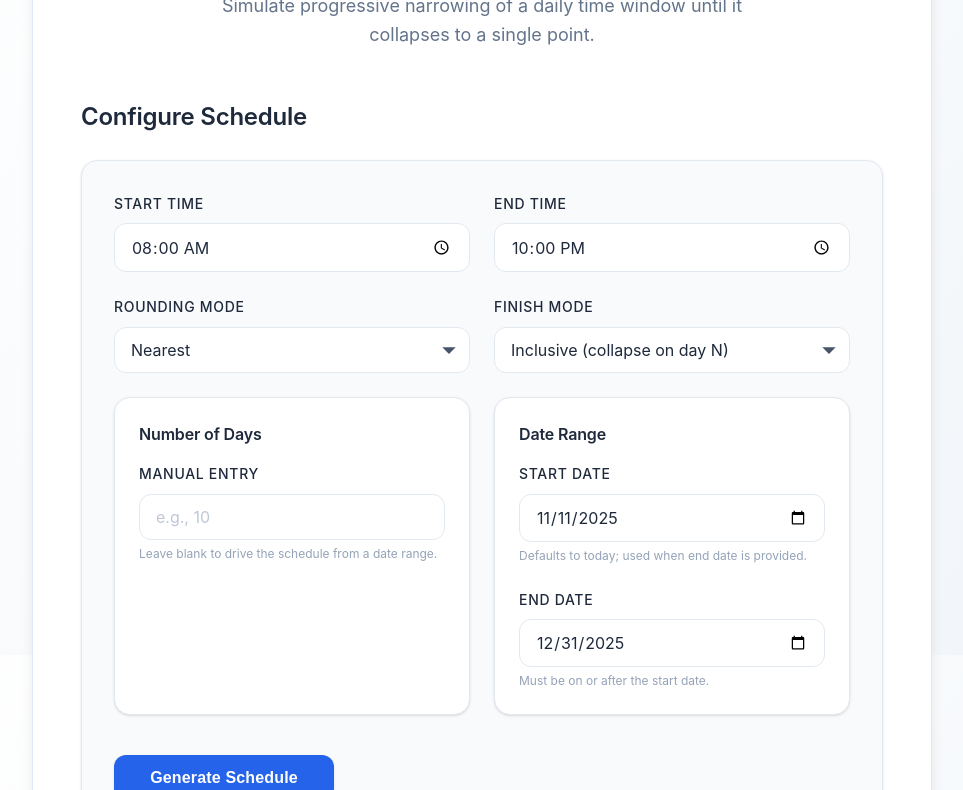
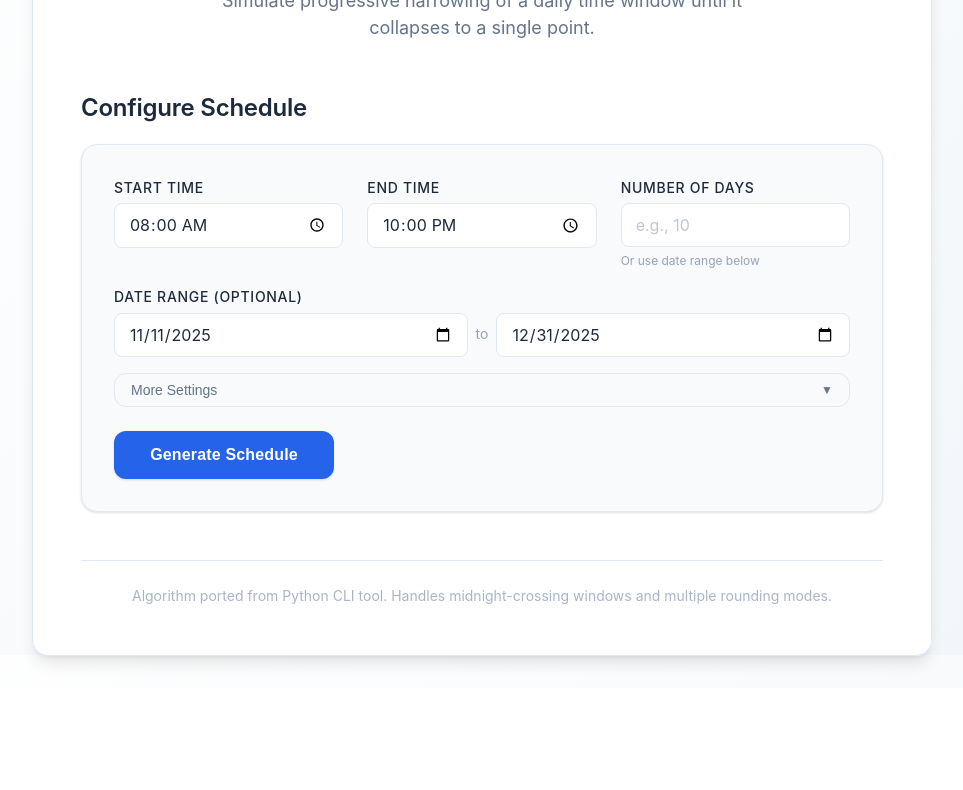
Before and after one commit to kduszynski/bad-habit-shrinker, a plain HTML site: page index.html in a window 1280 px wide. Shown: the part 145-935 px from the top of the page, without its empty margins (158-1121 px from the left). After the commit the page ends 833 px from the top, so only its background shows below. Drawn offline with Linux system fonts and the light colour scheme.

Commit message:
UI simplified

```diff
--- a/index.html
+++ b/index.html
@@ -18,7 +18,8 @@
             <section class="input-section">
                 <h2>Configure Schedule</h2>
                 <form id="shrinker-form" class="shrinker-form">
-                    <div class="form-grid">
+                    <!-- Essential Fields -->
+                    <div class="form-essential">
                         <div class="form-group">
                             <label for="start-time">Start Time</label>
                             <input type="time" id="start-time" value="08:00" required>
@@ -29,6 +30,30 @@
                             <input type="time" id="end-time" value="22:00" required>
                         </div>
 
+                        <div class="form-group">
+                            <label for="days">Number of Days</label>
+                            <input type="number" id="days" min="1" placeholder="e.g., 10">
+                            <span class="input-hint">Or use date range below</span>
+                        </div>
+                    </div>
+
+                    <!-- Date Range (Simplified) -->
+                    <div class="form-group date-range-simple">
+                        <label>Date Range (optional)</label>
+                        <div class="date-inputs">
+                            <input type="date" id="start-date" placeholder="Start date">
+                            <span class="date-separator">to</span>
+                            <input type="date" id="end-date" placeholder="End date">
+                        </div>
+                    </div>
+
+                    <!-- Advanced Settings (Collapsible) -->
+                    <div class="advanced-settings">
+                        <button type="button" id="toggle-settings" class="toggle-settings-btn" aria-expanded="false">
+                            <span class="toggle-text">More Settings</span>
+                            <span class="toggle-icon">▼</span>
+                        </button>
+                        <div id="advanced-settings-content" class="advanced-settings-content hidden">
                             <div class="form-group">
                                 <label for="rounding">Rounding Mode</label>
                                 <select id="rounding">
@@ -44,32 +69,6 @@
                                     <option value="inclusive">Inclusive (collapse on day N)</option>
                                     <option value="after-steps">After Steps (collapse after N days)</option>
                                 </select>
-                        </div>
-                    </div>
-
-                    <div class="duration-section">
-                        <div class="duration-card">
-                            <h3>Number of Days</h3>
-                            <div class="form-group">
-                                <label for="days">Manual Entry</label>
-                                <input type="number" id="days" min="1" placeholder="e.g., 10">
-                                <span class="input-hint">Leave blank to drive the schedule from a date range.</span>
-                            </div>
-                        </div>
-
-                        <div class="duration-card">
-                            <h3>Date Range</h3>
-                            <div class="date-range-grid">
-                                <div class="form-group">
-                                    <label for="start-date">Start Date</label>
-                                    <input type="date" id="start-date">
-                                    <span class="input-hint">Defaults to today; used when end date is provided.</span>
-                                </div>
-                                <div class="form-group">
-                                    <label for="end-date">End Date</label>
-                                    <input type="date" id="end-date">
-                                    <span class="input-hint">Must be on or after the start date.</span>
-                                </div>
                             </div>
                         </div>
                     </div>
--- a/script.js
+++ b/script.js
@@ -220,7 +220,44 @@ let currentScheduleData = null;
 /**
  * Initialize the application when DOM is loaded
  */
+// ============================================
+// Settings Toggle Handler
+// ============================================
+
+/**
+ * Initialize the advanced settings toggle functionality
+ */
+function initializeSettingsToggle() {
+    const toggleBtn = document.getElementById('toggle-settings');
+    const settingsContent = document.getElementById('advanced-settings-content');
+    const toggleIcon = toggleBtn?.querySelector('.toggle-icon');
+    const toggleText = toggleBtn?.querySelector('.toggle-text');
+
+    if (!toggleBtn || !settingsContent) return;
+
+    toggleBtn.addEventListener('click', function() {
+        const isExpanded = toggleBtn.getAttribute('aria-expanded') === 'true';
+        const newExpanded = !isExpanded;
+
+        toggleBtn.setAttribute('aria-expanded', newExpanded);
+        settingsContent.classList.toggle('hidden', !newExpanded);
+
+        if (toggleIcon) {
+            toggleIcon.textContent = newExpanded ? '▲' : '▼';
+        }
+        if (toggleText) {
+            toggleText.textContent = newExpanded ? 'Less Settings' : 'More Settings';
+        }
+    });
+}
+
+// ============================================
+// Main Application Initialization
+// ============================================
+
 document.addEventListener('DOMContentLoaded', function() {
+    // Initialize settings toggle
+    initializeSettingsToggle();
     const form = document.getElementById('shrinker-form');
     const startDateInput = document.getElementById('start-date');
     const endDateInput = document.getElementById('end-date');
--- a/styles.css
+++ b/styles.css
@@ -134,7 +134,7 @@ body {
     background: var(--bg-gradient);
     background-attachment: fixed;
     margin: 0;
-    padding: var(--space-xl);
+    padding: var(--space-md);
     min-height: 100vh;
     font-feature-settings: 'kern' 1, 'liga' 1;
     text-rendering: optimizeLegibility;
@@ -148,8 +148,8 @@ body {
     max-width: 900px;
     margin: 0 auto;
     background: var(--bg-card);
-    padding: var(--space-2xl);
-    border-radius: var(--radius-xl);
+    padding: var(--space-lg);
+    border-radius: var(--radius-lg);
     box-shadow: var(--shadow-lg);
     border: 1px solid var(--border-accent);
     backdrop-filter: var(--blur-sm);
@@ -175,7 +175,7 @@ header {
 }
 
 header h1 {
-    font-size: 2.5rem;
+    font-size: 1.75rem;
     font-weight: 700;
     margin-bottom: var(--space-sm);
     color: var(--primary);
@@ -185,9 +185,10 @@ header h1 {
 
 header p {
     color: var(--text-light);
-    font-size: 1.125rem;
+    font-size: 0.9375rem;
     max-width: 600px;
     margin: 0 auto;
+    line-height: 1.5;
 }
 
 main {
@@ -217,122 +218,129 @@ footer p {
 }
 
 .input-section h2 {
-    font-size: 1.5rem;
+    font-size: 1.25rem;
     font-weight: 600;
-    margin-bottom: var(--space-lg);
+    margin-bottom: var(--space-md);
     color: var(--text);
     letter-spacing: -0.01em;
 }
 
 .shrinker-form {
     background: var(--bg-secondary);
-    padding: var(--space-xl);
+    padding: var(--space-md);
     border-radius: var(--radius-lg);
     border: 1px solid var(--border);
     box-shadow: var(--shadow-sm);
     transition: all var(--transition-base);
-    position: relative;
-    overflow: hidden;
 }
 
-.shrinker-form::before {
-    content: '';
-    position: absolute;
-    top: 0;
-    left: 0;
-    width: 100%;
-    height: 2px;
-    background: var(--primary-gradient-alt);
-    opacity: 0;
-    transition: opacity var(--transition-base);
-}
-
-.shrinker-form:hover {
-    box-shadow: var(--shadow-md);
-    border-color: var(--border-accent);
-}
-
-.shrinker-form:hover::before {
-    opacity: 1;
-}
-
-/* Form Grid Layout */
-.form-grid {
-    display: grid;
-    grid-template-columns: repeat(auto-fit, minmax(280px, 1fr));
-    gap: var(--space-lg);
-    margin-bottom: var(--space-lg);
-}
-
-.duration-section {
-    display: grid;
-    grid-template-columns: repeat(auto-fit, minmax(260px, 1fr));
-    gap: var(--space-lg);
-    margin-bottom: var(--space-lg);
-}
-
-.duration-card {
-    background: var(--bg);
-    border: 1px solid var(--border);
-    border-radius: var(--radius-lg);
-    padding: var(--space-lg);
-    box-shadow: var(--shadow-sm);
+/* Essential Form Fields - Mobile First */
+.form-essential {
     display: flex;
     flex-direction: column;
     gap: var(--space-md);
-    transition: all var(--transition-base);
-    position: relative;
-    overflow: hidden;
+    margin-bottom: var(--space-md);
 }
 
-.duration-card::before {
-    content: '';
-    position: absolute;
-    top: 0;
-    left: 0;
-    width: 100%;
-    height: 3px;
-    background: var(--primary-gradient);
-    opacity: 0;
-    transition: opacity var(--transition-base);
-    box-shadow: 0 1px 3px rgba(37, 99, 235, 0.2);
+/* Date Range Simplified */
+.date-range-simple {
+    margin-bottom: var(--space-md);
 }
 
-.duration-card:hover {
-    transform: translateY(-1px);
-    box-shadow: var(--shadow-sm);
-    border-color: var(--border-hover);
-    background: var(--bg);
+.date-inputs {
+    display: flex;
+    align-items: center;
+    gap: var(--space-sm);
+    flex-wrap: wrap;
 }
 
-.duration-card:hover::before {
-    opacity: 1;
+.date-inputs input {
+    flex: 1;
+    min-width: 140px;
 }
 
-.duration-card h3 {
-    margin: 0;
-    font-size: 1rem;
-    font-weight: 600;
-    color: var(--text);
-    letter-spacing: -0.01em;
+.date-separator {
+    color: var(--text-muted);
+    font-size: 0.875rem;
+    white-space: nowrap;
 }
 
-.date-range-grid {
-    display: grid;
-    grid-template-columns: repeat(auto-fit, minmax(220px, 1fr));
-    gap: var(--space-lg);
+/* Advanced Settings Toggle */
+.advanced-settings {
+    margin-bottom: var(--space-md);
+}
+
+.toggle-settings-btn {
+    width: 100%;
+    background: transparent;
+    border: 1px solid var(--border);
+    border-radius: var(--radius-md);
+    padding: var(--space-sm) var(--space-md);
+    font-size: 0.875rem;
+    font-weight: 500;
+    color: var(--text-light);
+    cursor: pointer;
+    display: flex;
+    align-items: center;
+    justify-content: space-between;
+    transition: all var(--transition-base);
+    margin-bottom: var(--space-sm);
+}
+
+.toggle-settings-btn:hover {
+    background: var(--bg-hover);
+    border-color: var(--border-hover);
+    color: var(--text);
+}
+
+.toggle-settings-btn:focus {
+    outline: none;
+    border-color: var(--primary);
+    box-shadow: 0 0 0 3px var(--primary-focus);
+}
+
+.toggle-icon {
+    font-size: 0.75rem;
+    transition: transform var(--transition-base);
+    margin-left: var(--space-sm);
+}
+
+.advanced-settings-content {
+    padding: var(--space-md);
+    background: var(--bg);
+    border-radius: var(--radius-md);
+    border: 1px solid var(--border);
+    display: flex;
+    flex-direction: column;
+    gap: var(--space-md);
+    animation: slideDown 0.2s ease-out;
+}
+
+.advanced-settings-content.hidden {
+    display: none;
+}
+
+@keyframes slideDown {
+    from {
+        opacity: 0;
+        transform: translateY(-10px);
+    }
+    to {
+        opacity: 1;
+        transform: translateY(0);
+    }
 }
 
 /* Form Groups */
 .form-group {
     display: flex;
     flex-direction: column;
+    gap: var(--space-xs);
 }
 
 /* Labels */
 label {
     font-weight: 500;
-    margin-bottom: var(--space-sm);
     color: var(--text);
     font-size: 0.875rem;
     text-transform: uppercase;
@@ -340,7 +348,6 @@ label {
 }
 
 .input-hint {
-    margin-top: var(--space-xs);
     color: var(--text-muted);
     font-size: 0.75rem;
     text-transform: none;
@@ -349,9 +356,9 @@ label {
 
 /* Input Fields */
 input, select {
-    padding: 0.75rem 1rem;
-    border: 1.5px solid var(--border);
-    border-radius: var(--radius-md);
+    padding: 0.625rem 0.875rem;
+    border: 1px solid var(--border);
+    border-radius: var(--radius-sm);
     font-size: 1rem;
     font-family: inherit;
     background: var(--bg);
@@ -359,6 +366,7 @@ input, select {
     transition: all var(--transition-base);
     width: 100%;
     appearance: none;
+    min-height: 44px; /* Better touch target for mobile */
 }
 
 input::placeholder {
@@ -395,15 +403,15 @@ select {
     background: var(--primary);
     color: white;
     border: none;
-    padding: 0.875rem 2rem;
+    padding: 0.875rem 1.5rem;
     border-radius: var(--radius-md);
     font-weight: 600;
     font-size: 1rem;
     cursor: pointer;
     transition: all var(--transition-base);
-    margin-top: var(--space-md);
+    margin-top: var(--space-sm);
     width: 100%;
-    max-width: 220px;
+    min-height: 48px; /* Better touch target for mobile */
     box-shadow: var(--shadow-sm);
     position: relative;
     overflow: hidden;
@@ -447,7 +455,7 @@ select {
 
 .results-section {
     background: var(--bg-secondary);
-    padding: var(--space-xl);
+    padding: var(--space-md);
     border-radius: var(--radius-lg);
     border: 1px solid var(--border);
     box-shadow: var(--shadow-md);
@@ -466,9 +474,9 @@ select {
 }
 
 .results-section h2 {
-    font-size: 1.5rem;
+    font-size: 1.25rem;
     font-weight: 600;
-    margin-bottom: var(--space-lg);
+    margin-bottom: var(--space-md);
     color: var(--text);
     letter-spacing: -0.01em;
 }
@@ -496,23 +504,25 @@ select {
 
 .schedule-table th,
 .schedule-table td {
-    padding: var(--space-md);
+    padding: var(--space-sm) var(--space-xs);
     text-align: left;
     border-bottom: 1px solid var(--border);
+    font-size: 0.875rem;
 }
 
 .schedule-table th {
     font-weight: 600;
     color: white;
-    font-size: 0.875rem;
+    font-size: 0.75rem;
     text-transform: uppercase;
     letter-spacing: 0.05em;
     white-space: nowrap;
+    padding: var(--space-sm);
 }
 
 .schedule-table td {
     font-family: 'SF Mono', Monaco, 'Cascadia Code', monospace;
-    font-size: 0.95rem;
+    font-size: 0.8125rem;
     color: var(--text-light);
 }
 
@@ -531,11 +541,11 @@ select {
 /* Summary Section */
 .summary {
     background: var(--bg);
-    padding: var(--space-xl);
+    padding: var(--space-md);
     border-radius: var(--radius-lg);
     border: 1px solid var(--border);
     box-shadow: var(--shadow-md);
-    margin-bottom: var(--space-lg);
+    margin-bottom: var(--space-md);
     position: relative;
     overflow: hidden;
 }
@@ -559,16 +569,16 @@ select {
 
 .summary-grid {
     display: grid;
-    grid-template-columns: repeat(auto-fit, minmax(220px, 1fr));
-    gap: var(--space-md);
+    grid-template-columns: 1fr;
+    gap: var(--space-sm);
     margin-bottom: var(--space-md);
 }
 
 .summary-item {
     background: var(--bg-secondary);
     border: 1px solid var(--border);
-    border-radius: var(--radius-md);
-    padding: var(--space-lg);
+    border-radius: var(--radius-sm);
+    padding: var(--space-md);
     display: flex;
     flex-direction: column;
     gap: var(--space-xs);
@@ -608,7 +618,7 @@ select {
 }
 
 .summary-value {
-    font-size: 1.25rem;
+    font-size: 1.125rem;
     font-weight: 600;
     color: var(--primary);
 }
@@ -703,64 +713,79 @@ select {
    Responsive Design
    ============================================ */
 
-/* Tablet and smaller screens */
-@media (max-width: 768px) {
+/* Tablet and larger screens */
+@media (min-width: 768px) {
     body {
-        padding: var(--space-lg);
+        padding: var(--space-xl);
     }
 
     .container {
-        padding: var(--space-lg);
+        padding: var(--space-2xl);
     }
 
     header h1 {
-        font-size: 2rem;
+        font-size: 2.25rem;
     }
 
-    .form-grid {
-        grid-template-columns: 1fr;
-        gap: var(--space-md);
+    header p {
+        font-size: 1.125rem;
     }
 
-    .duration-section {
-        grid-template-columns: 1fr;
+    .shrinker-form {
+        padding: var(--space-xl);
     }
 
-    .date-range-grid {
-        grid-template-columns: 1fr;
-        gap: var(--space-md);
+    .form-essential {
+        display: grid;
+        grid-template-columns: repeat(3, 1fr);
+        gap: var(--space-lg);
+    }
+
+    .date-inputs {
+        flex-wrap: nowrap;
     }
 
     .summary-grid {
-        grid-template-columns: 1fr;
+        grid-template-columns: repeat(3, 1fr);
+    }
+
+    .input-section h2,
+    .results-section h2 {
+        font-size: 1.5rem;
+    }
+
+    .summary {
+        padding: var(--space-xl);
+    }
+
+    .results-section {
+        padding: var(--space-xl);
     }
 
     .schedule-table th,
     .schedule-table td {
-        padding: var(--space-sm);
+        padding: var(--space-md);
         font-size: 0.875rem;
     }
 
+    .schedule-table th {
+        font-size: 0.875rem;
+    }
+
+    .schedule-table td {
+        font-size: 0.95rem;
+    }
+
     .generate-btn {
-        max-width: none;
+        max-width: 220px;
+        margin-left: auto;
+        margin-right: 0;
     }
 }
 
-/* Mobile screens */
-@media (max-width: 480px) {
-    body {
-        padding: var(--space-md);
-    }
-
-    .container {
-        padding: var(--space-md);
-    }
-
-    header h1 {
-        font-size: 1.75rem;
-    }
-
-    .schedule-table {
-        font-size: 0.875rem;
+/* Large screens */
+@media (min-width: 1024px) {
+    .form-essential {
+        grid-template-columns: repeat(3, 1fr);
     }
 }
```
Lines whose indentation alone changed are shown as unchanged.
